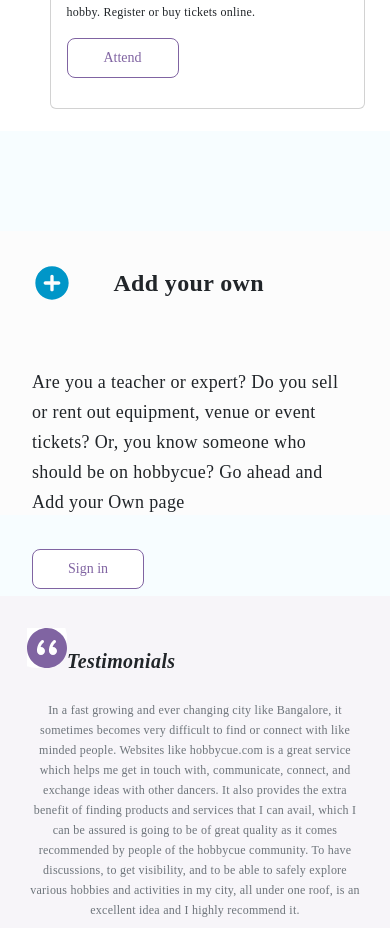
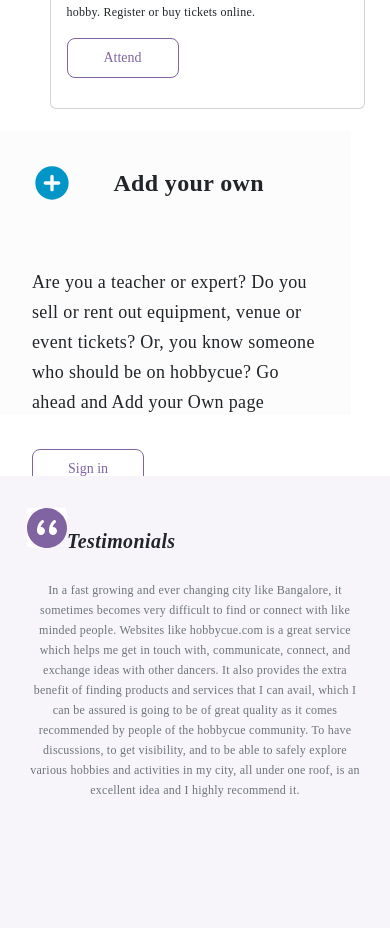
Before and after one commit to Binamragupta/hobbycue, a React (Create React App) app: page / in a window 390 px wide. Shown: the part 2220-3148 px from the top of the page. Built offline with nearby package versions, Linux system fonts and the light colour scheme.

Commit message:
addarea commit

```diff
--- a/src/CSS/Addarea.css
+++ b/src/CSS/Addarea.css
@@ -43,12 +43,13 @@
 }
 @media (max-width:800px){
     .areacontain{
-        width: 100%;
-        height: 484px;
+        width: 90%;
+        height: fit-content;
         background: #F7FDFF;
         display: flex;
         justify-content: center;
         align-items: center;
+        margin-bottom: 5rem;
 
     }
     .headia{
```
